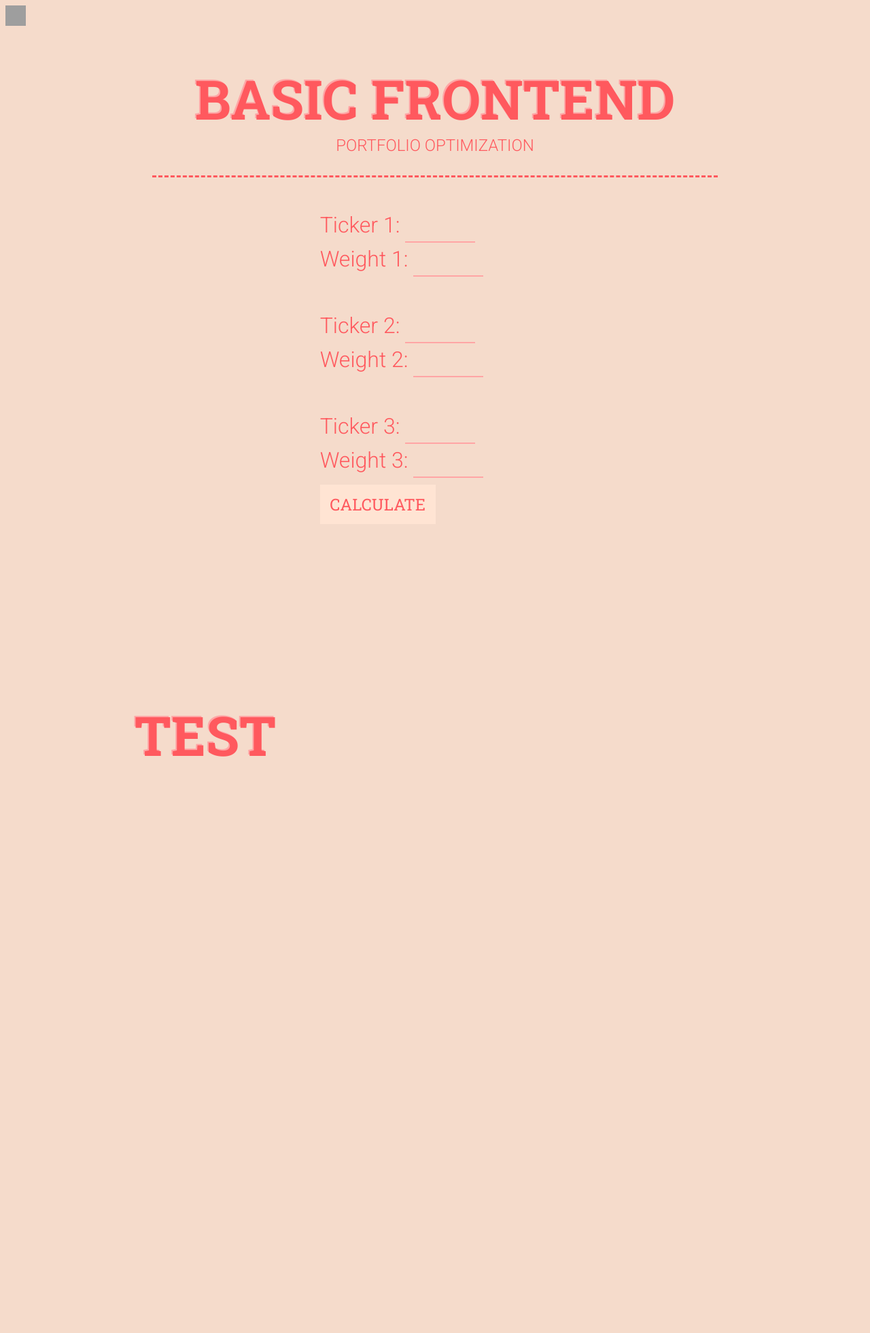
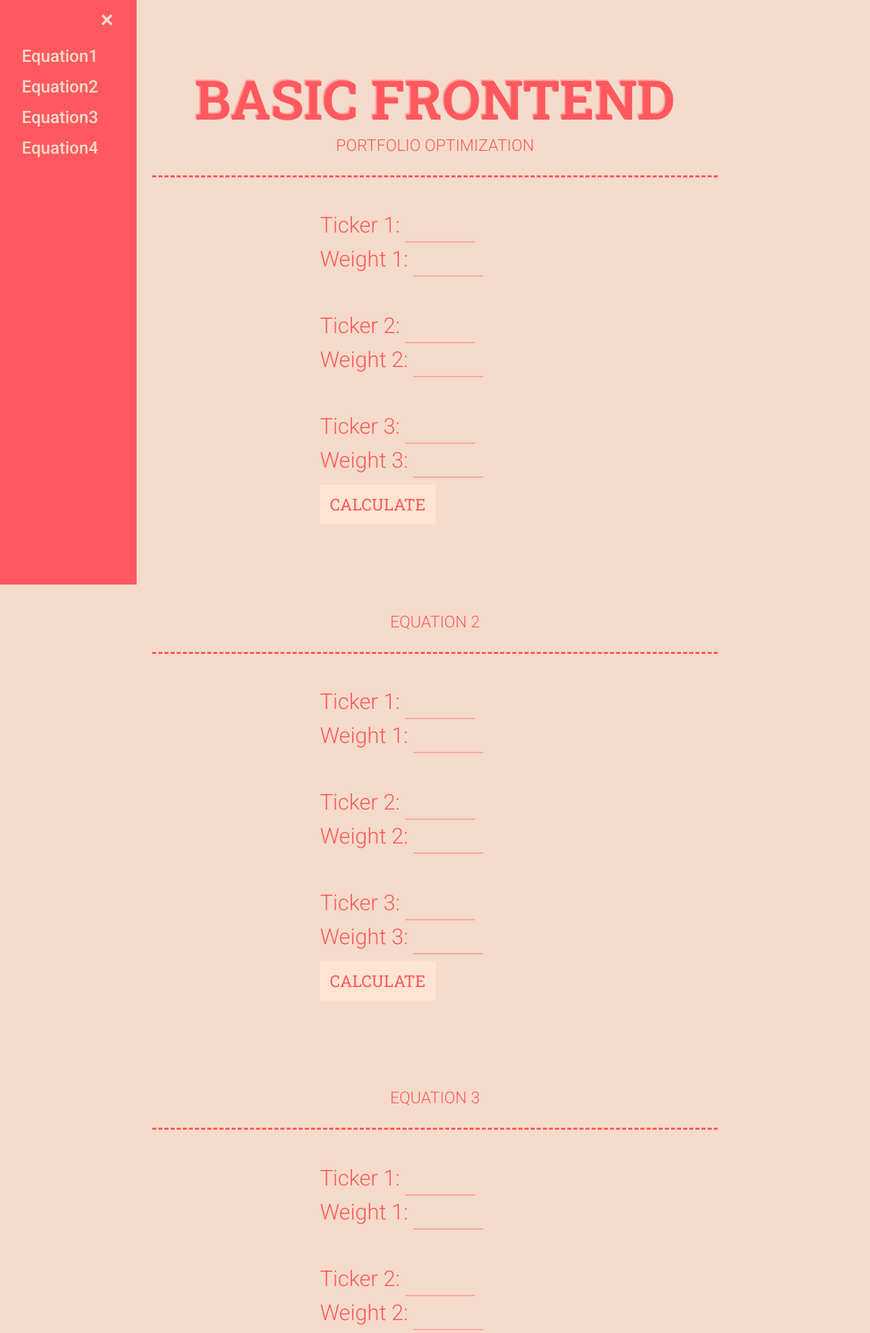
Before and after one commit to kkalucha/DPI-sprint1-MVP, a Flask app: page / in a window 1280 px wide. Shown: the top 1961 px of the page at 68% size. Before the commit the page ends 1113 px from the top, so only its background shows below. Run offline with Flask 2, Linux system fonts and the light colour scheme; grey boxes are pictures that could not be loaded.

Commit message:
added all equation, fixed styling

```diff
--- a/static/style.css
+++ b/static/style.css
@@ -1,14 +1,15 @@
 .sidenav {
   height: 100%; /* 100% Full-height */
-  width: 0; /* 0 width - change this with JavaScript */
+  width: 200px; /* 0 width - change this with JavaScript */
   position: fixed; /* Stay in place */
   z-index: 1; /* Stay on top */
   top: 0; /* Stay at the top */
   left: 0;
-  background-color: #111; /* Black*/
+  background-color: rgba(255, 89, 95); /* Black*/
   overflow-x: hidden; /* Disable horizontal scroll */
   padding-top: 60px; /* Place content 60px from the top */
   transition: 0.5s; /* 0.5 second transition effect to slide in the sidenav */
+  border-right: solid rgba(255, 89, 95, 0.61) 1px;
 }
 
 /* The navigation menu links */
@@ -16,16 +17,26 @@
   padding: 8px 8px 8px 32px;
   text-decoration: none;
   font-size: 25px;
-  color: #818181;
+  color: #F5DBCB;
   display: block;
   transition: 0.3s;
 }
 
+.iconNav {
+  width: 25px;
+  height: 4px;
+  background-color: black;
+  margin: 4px 0;
+}
 /* When you mouse over the navigation links, change their color */
 .sidenav a:hover {
-  color: #f1f1f1;
+  color: #f5f5f5;
 }
 
+.openSideNav:hover > div {
+  background-color: #FF595E;
+
+}
 /* Position and style the close button (top right corner) */
 .sidenav .closebtn {
   position: absolute;
--- a/templates/index.html
+++ b/templates/index.html
@@ -29,14 +29,16 @@
 <body>
   <div id="mySidenav" class="sidenav">
     <a href="javascript:closeNav()" class="closebtn" onclick="closeNav()">&times;</a>
-    <a href="#">Equation1</a>
-    <a href="#">Equation2</a>
-    <a href="#">Equation3</a>
-    <a href="#">Equation4</a>
+    <a href="#equation1">Equation1</a>
+    <a href="#equation2">Equation2</a>
+    <a href="#equation3">Equation3</a>
+    <a href="#equation4">Equation4</a>
   </div>
   <!--https://cdn3.iconfinder.com/data/icons/ui-ux-essentials-solid/24/hamburger-menu-solid-512.png-->
   <!-- Use any element to open the sidenav -->
-  <span class="openSideNav" style = "position: fixed"> <img src="https://cdn3.iconfinder.com/data/icons/ui-ux-essentials-solid/24/hamburger-menu-solid-512.png" style="width:30px;height:30px;" alt="navIcon"></span>
+  <span class="openSideNav" style = "position: fixed"> <div class = "iconNav" id = "iconNav"></div>
+    <div class = "iconNav" id = "iconNav"></div>
+    <div class = "iconNav" id = "iconNav"></div></span>
 
 
   <!-- Add all page content inside this div if you want the side nav to
@@ -49,7 +51,7 @@
     </div>
     <div id="container">
       <div style="margin-top: -5%;">
-        <div class="abtext"> Portfolio Optimization</b></br>
+        <div id = "equation1" class="abtext"> Portfolio Optimization</b></br>
         </div>
         <div style="border-bottom: 3px dashed #FF595E; margin-top: 30px; width: 80%; margin-left: auto; margin-right: auto;"></div><img </div>
       <div id="container">
@@ -68,13 +70,71 @@
     Weight 3: <input type="text" name="w3"><br>
   </form>
    <div class="calculate">calculate</div></div></div></div>
-  <div id = "container">
-    <div style="padding-top: 2.5%; padding-bottom: 20%; display: table;">
-      <h1>Test</h1>
-    </div>
+  </div>
+    <div style="margin-top: -5%;">
+      <div id = "equation2" class="abtext"> Equation 2</b></br>
+      </div>
+      <div style="border-bottom: 3px dashed #FF595E; margin-top: 30px; width: 80%; margin-left: auto; margin-right: auto;"></div><img </div>
+    <div id="container">
+      <div style="padding-top: 2.5%; padding-bottom: 20%; display: table;">
+        <div class="child price"></div>
+        <div class="child input">
+</form>
+<form action="/action_page.php">
+  Ticker 1: <input type="text" name="t1"><br>
+  Weight 1: <input type="text" name="w1"><br>
+<br>
+  Ticker 2: <input type="text" name="t2"><br>
+  Weight 2: <input type="text" name="w2"><br>
+ <br>
+  Ticker 3: <input type="text" name="t3"><br>
+  Weight 3: <input type="text" name="w3"><br>
+</form>
+ <div class="calculate">calculate</div></div></div></div>
 
+ <div style="margin-top: -5%;">
+  <div id = "equation3" class="abtext"> Equation 3</b></br>
   </div>
+  <div style="border-bottom: 3px dashed #FF595E; margin-top: 30px; width: 80%; margin-left: auto; margin-right: auto;"></div><img </div>
+<div id="container">
+  <div style="padding-top: 2.5%; padding-bottom: 20%; display: table;">
+    <div class="child price"></div>
+    <div class="child input">
+</form>
+<form action="/action_page.php">
+Ticker 1: <input type="text" name="t1"><br>
+Weight 1: <input type="text" name="w1"><br>
+<br>
+Ticker 2: <input type="text" name="t2"><br>
+Weight 2: <input type="text" name="w2"><br>
+<br>
+Ticker 3: <input type="text" name="t3"><br>
+Weight 3: <input type="text" name="w3"><br>
+</form>
+<div class="calculate">calculate</div></div></div></div>
+
+<div style="margin-top: -5%;">
+  <div id = "equation4" class="abtext"> Equation 4</b></br>
   </div>
+  <div style="border-bottom: 3px dashed #FF595E; margin-top: 30px; width: 80%; margin-left: auto; margin-right: auto;"></div><img </div>
+<div id="container">
+  <div style="padding-top: 2.5%; padding-bottom: 20%; display: table;">
+    <div class="child price"></div>
+    <div class="child input">
+</form>
+<form action="/action_page.php">
+Ticker 1: <input type="text" name="t1"><br>
+Weight 1: <input type="text" name="w1"><br>
+<br>
+Ticker 2: <input type="text" name="t2"><br>
+Weight 2: <input type="text" name="w2"><br>
+<br>
+Ticker 3: <input type="text" name="t3"><br>
+Weight 3: <input type="text" name="w3"><br>
+</form>
+<div class="calculate">calculate</div></div></div></div>
+
+
 
 </body>
 
```
Also changed, not shown: static/script.js (line endings or trailing spaces).
